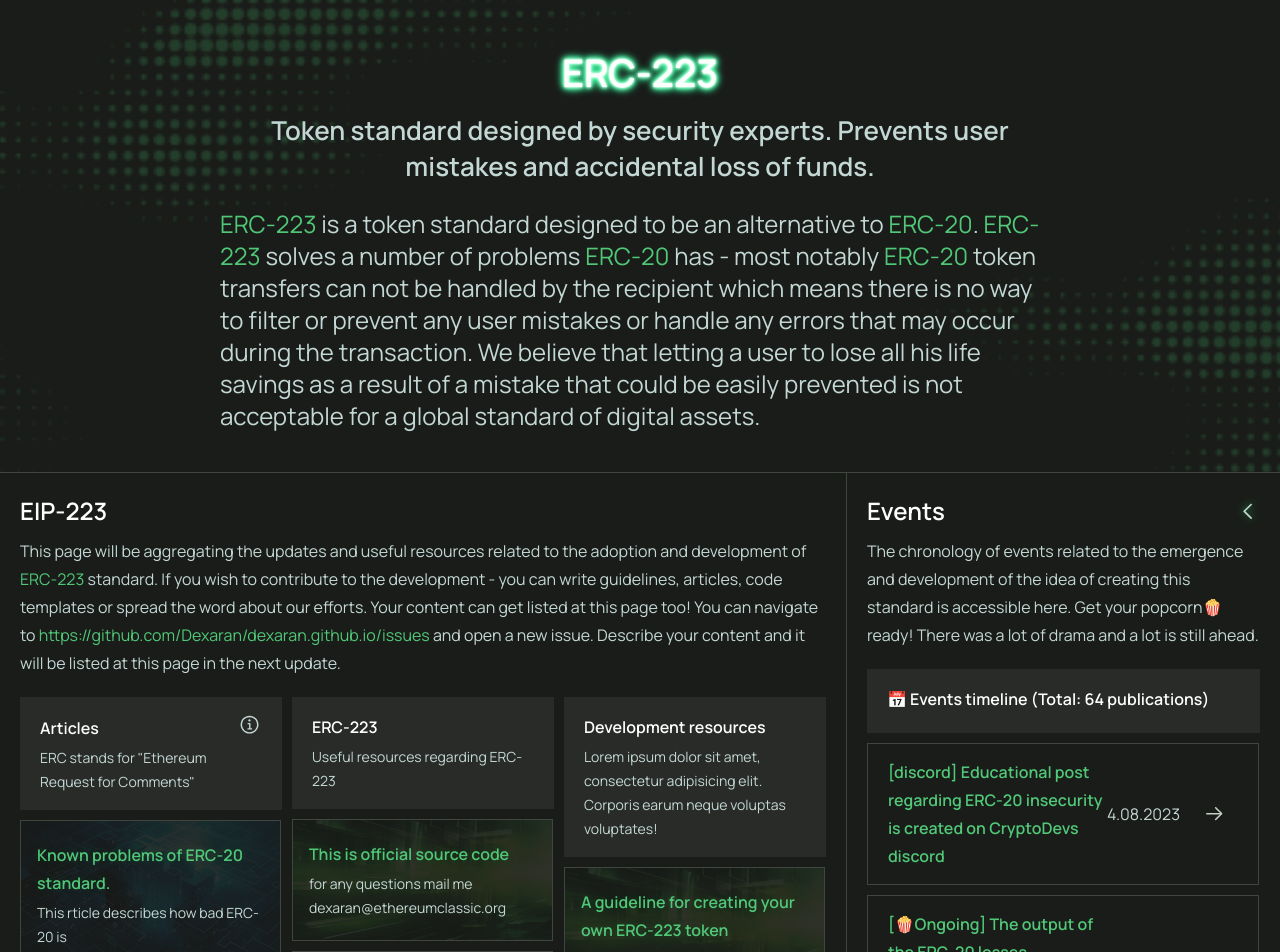
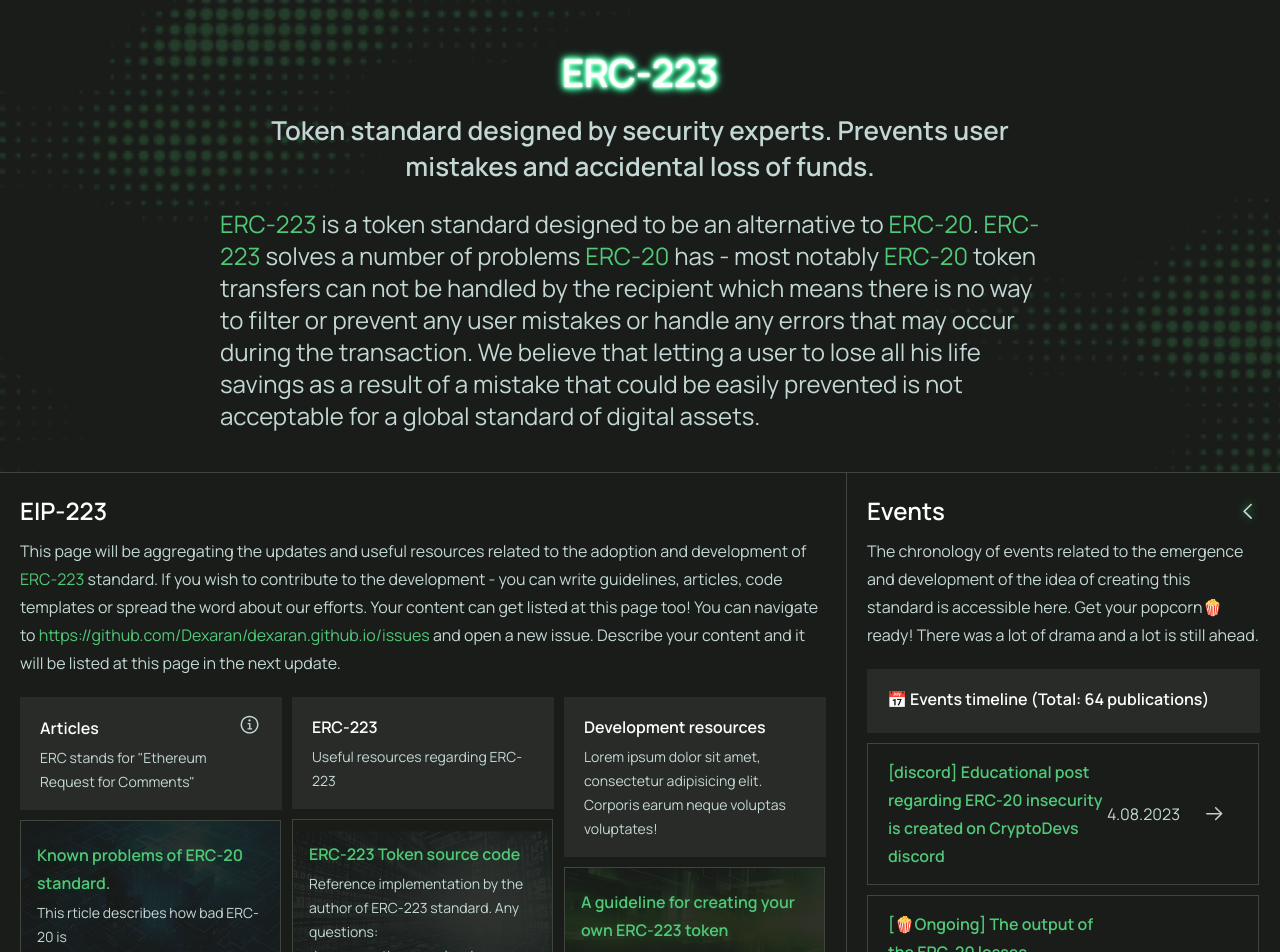
Before and after one commit to Dexaran/dexaran.github.io, a Next.js app in the folder erc223-page-sources/: page / in a window 1280 px wide. Shown: the top 952 px of the page. Built offline with nearby package versions, Linux system fonts and the light colour scheme.

Commit message:
Update erc-223.ts

```diff
--- a/erc223-page-sources/src/constants/erc-223.ts
+++ b/erc223-page-sources/src/constants/erc-223.ts
@@ -2,9 +2,10 @@ import {IArticle} from "../types";
 
 export const erc223: IArticle[] = [
   {
-    title: "This is official source code",
-    description: "for any questions mail me dexaran@ethereumclassic.org",
-    url: "https://dexaran820.medium.com/known-problems-of-erc20-token-standard-e98887b9532c"
+    title: "ERC-223 Token source code",
+    description: "Reference implementation by the author of ERC-223 standard. Any questions: dexaran@ethereumclassic.org",
+    url: "https://github.com/Dexaran/ERC223-token-standard",
+    image: "source.png"
   },
   {
     title: "This is official source code",
```
